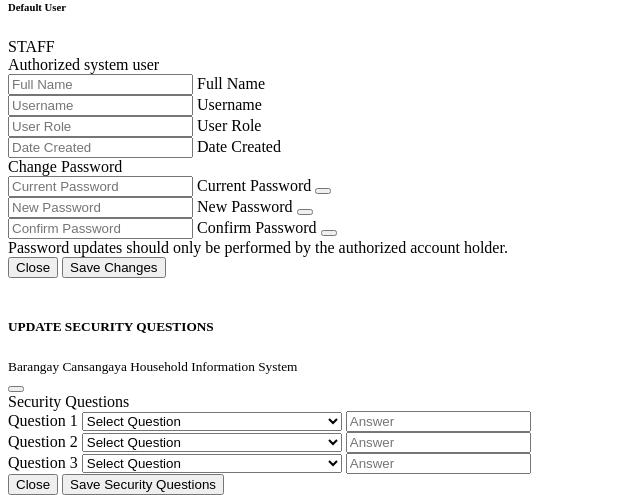
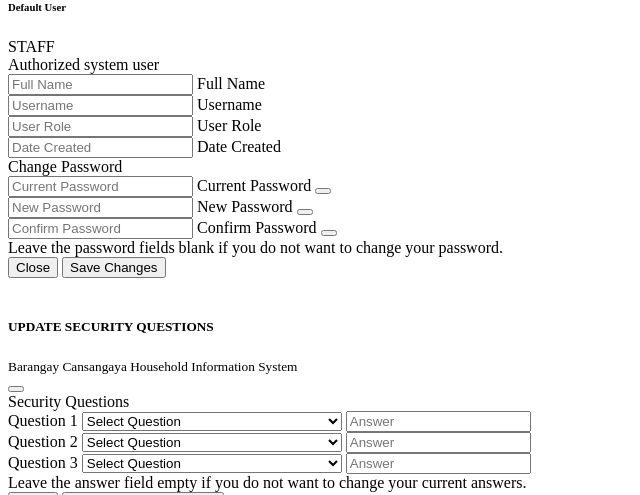
Before and after one commit to markchitoanteja/Barangay-Cansangaya-Household-Information-System, a PHP site: template app/views/includes/modals/global_modals.php in a window 1280 px wide. Shown: the part 1631-2126 px from the top of the page, without its empty margins (0-640 px from the left). Run offline with PHP 8.4, Linux system fonts and the light colour scheme; the template is opened without the code that fills it, so the values that code supplies are empty.

Commit message:
03-17-2026 12:07 AM

```diff
--- a/app/views/includes/modals/global_modals.php
+++ b/app/views/includes/modals/global_modals.php
@@ -197,7 +197,7 @@
                             </div>
                         </div>
                         <div class="settings-note mt-3">
-                            Password updates should only be performed by the authorized account holder.
+                            Leave the password fields blank if you do not want to change your password.
                         </div>
                     </div>
                 </div>
@@ -288,6 +288,9 @@
                             </select>
                             <input type="text" class="form-control mt-2 gov-input" name="answers[2]" placeholder="Answer">
                         </div>
+                        <div class="settings-note mb-3">
+                            Leave the answer field empty if you do not want to change your current answers.
+                        </div>
                     </div>
                 </div>
                 <!-- Modal Footer -->
--- a/public/ts/app.ts
+++ b/public/ts/app.ts
@@ -523,7 +523,6 @@ $((): void => {
 
         // Set hidden input and modal title
         $('#security_user_id').val(userId);
-        $('#securityQuestionsModal .modal-title').text(`Update Security Questions for ${username}`);
 
         const $form = $('#securityQuestionsForm');
 
```
Also changed, not shown: public/assets/js/app.min.js, 2 other files.
